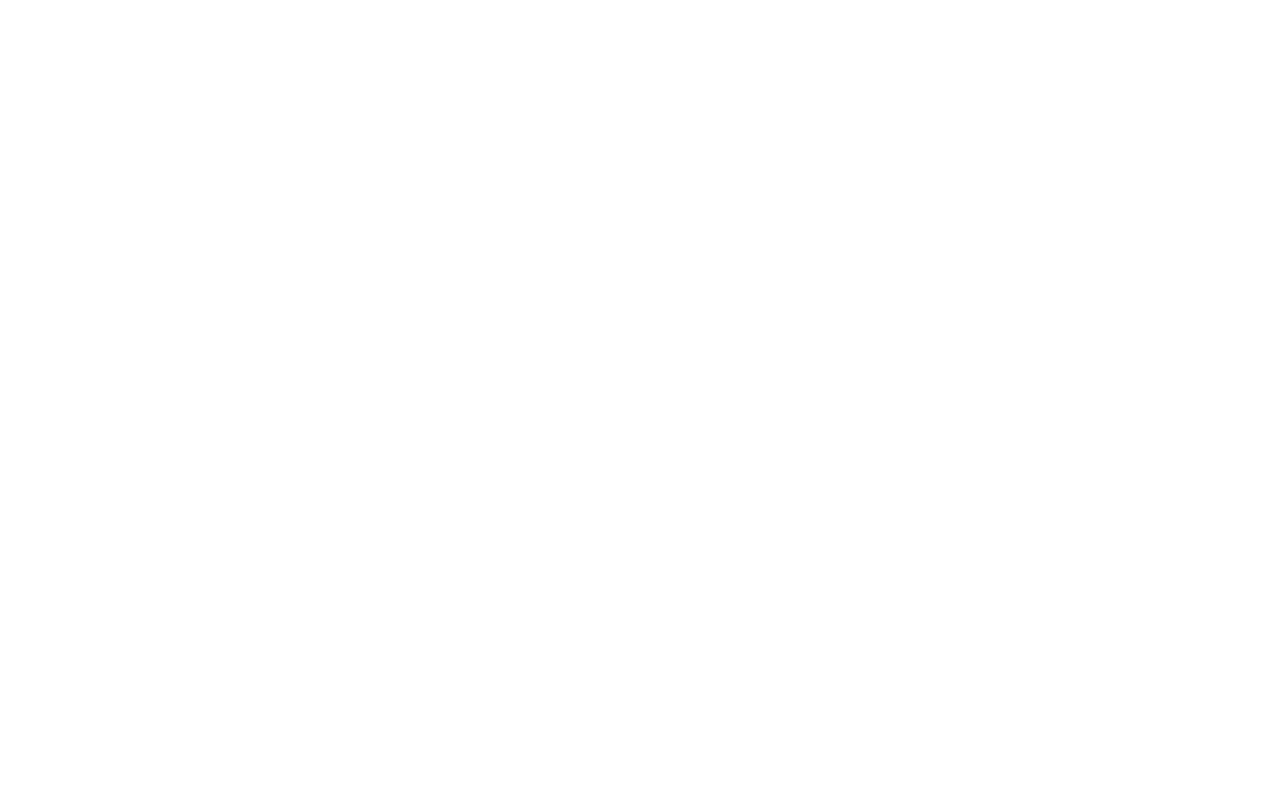
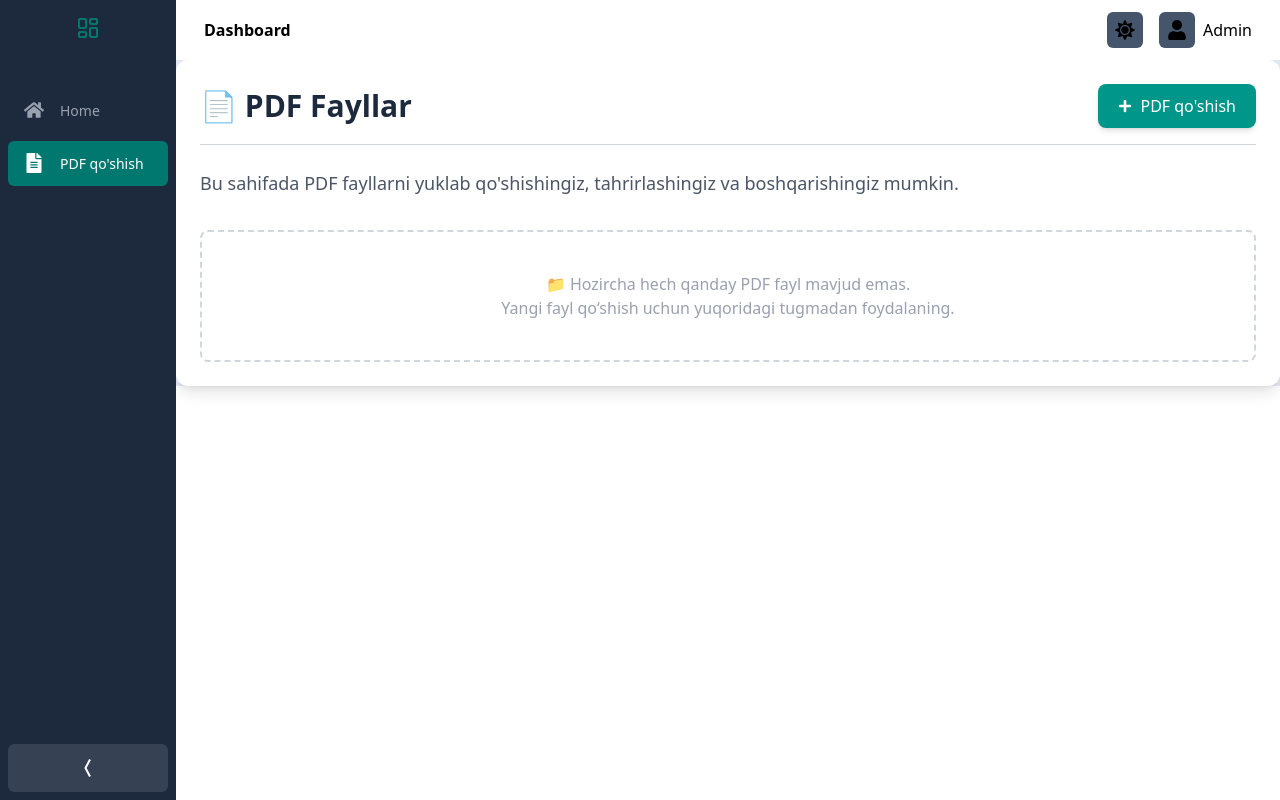
Before and after one commit to Husanjonazamov/qrcode-front, a React (Vite) app: page /dashboard/pdf in a window 1280 px wide. Before the commit this address had no page. Built offline with nearby package versions, Linux system fonts and the light colour scheme.

Commit message:
New g4f version: 0.5.4.5 (current: 0.3.9.7) | pip install -U g4f

```diff
--- a/src/App.jsx
+++ b/src/App.jsx
@@ -5,21 +5,38 @@
 import { BrowserRouter, Routes, Route, useLocation } from "react-router-dom";
 import LoginPage from "./components/Login/Login";
 import Dashboard from "./components/Dashboard/Dashboard";
+import PdfPage from "./components/PdfPage/PdfPage";
 
 
-const App = () => {
+
+function App() {
   return (
     <BrowserRouter>
       <Routes>
         <Route path="/" element={<LoginPage />} />
-        <Route path="/dashboard" element={<Dashboard />} />
 
+        <Route path="/dashboard" element={<Dashboard />}>
+          {/* Asosiy sahifa uchun Cards shu formatda */}
+          <Route
+            index
+            element={
+              <div className="w-full">
+                <div className="">
+                  <Cards />
+                </div>
+              </div>
+            }
+          />
+
+          <Route path="pdf" element={<PdfPage />} />
+        </Route>
       </Routes>
     </BrowserRouter>
-  )
-};
+  );
+}
 
 export default App;
+
 
 
 
--- a/src/components/Dashboard/Dashboard.jsx
+++ b/src/components/Dashboard/Dashboard.jsx
@@ -1,6 +1,8 @@
+// Dashboard.jsx
 import React, { useState, useEffect } from "react";
 import SideBar from "../Sidebar/Sidebar";
-import MainContent from "../Main/Main";
+import Header from "../Header/Header";
+import { Outlet } from "react-router-dom";
 
 const Dashboard = () => {
   const [darkMode, setDarkMode] = useState(true);
@@ -16,13 +18,23 @@
   const toggleSidebar = () => setIsOpen((prev) => !prev);
 
   return (
-    <div className={`flex font-Montserrat ${darkMode ? "dark bg-slate-900" : "bg-slate-100"}`}>
+    <div
+      className={`flex font-Montserrat ${
+        darkMode ? "dark bg-slate-900" : "bg-slate-100"
+      }`}
+    >
       <SideBar isOpen={isOpen} toggleSidebar={toggleSidebar} />
-      <MainContent
-        isOpen={isOpen}
-        toggleDarkMode={toggleDarkMode}
-        darkMode={darkMode}
-      />
+
+      <div
+        className={`flex-1 bg-slate-200 ${
+          isOpen ? "md:ml-44" : "ml-16"
+        } transition-all duration-300 dark:bg-white`}
+      >
+        <Header toggleDarkMode={toggleDarkMode} darkMode={darkMode} />
+        <div className="">
+          <Outlet />
+        </div>
+      </div>
     </div>
   );
 };
--- /dev/null
+++ b/src/components/PdfPage/PdfPage.jsx
@@ -0,0 +1,29 @@
+import React from "react";
+import { FaPlus } from "react-icons/fa";
+
+const PdfPage = () => {
+    return (
+        <div className="p-6 bg-white rounded-xl shadow-lg">
+            <div className="flex justify-between items-center mb-6 border-b border-gray-300 pb-4">
+                <h2 className="text-3xl font-extrabold text-slate-800">
+                    📄 PDF Fayllar
+                </h2>
+                <button className="flex items-center gap-2 bg-teal-600 hover:bg-teal-700 text-white font-medium px-5 py-2.5 rounded-lg shadow-md transition duration-300">
+                    <FaPlus className="text-sm" />
+                    PDF qo'shish
+                </button>
+            </div>
+
+            <p className="text-gray-600 text-lg leading-relaxed">
+                Bu sahifada PDF fayllarni yuklab qo'shishingiz, tahrirlashingiz va boshqarishingiz mumkin.
+            </p>
+
+            <div className="mt-8 border-2 border-dashed border-gray-300 rounded-lg p-10 text-center text-gray-400">
+                <p>📁 Hozircha hech qanday PDF fayl mavjud emas.</p>
+                <p>Yangi fayl qo‘shish uchun yuqoridagi tugmadan foydalaning.</p>
+            </div>
+        </div>
+    );
+};
+
+export default PdfPage;
--- a/src/components/Sidebar/MenuItem.jsx
+++ b/src/components/Sidebar/MenuItem.jsx
@@ -1,11 +1,24 @@
 import React from "react";
+import { useLocation, useNavigate } from "react-router-dom";
 
 
 
-const MenuItem = ({ icon: Icon, name, isOpen, isLgout }) => {
+const MenuItem = ({ icon: Icon, name, path, isOpen, isLgout }) => {
+    const navigate = useNavigate();
+    const location = useLocation();
+
+    const isActive = location.pathname === path;
+
+    const handleClick = () => {
+        navigate(path);
+    }
+
+
     return (
-        <div className={`m-2 flex cursor-pointer itens-center space-x-4 rounded-md px-4 py-3 text-gray-400 duration-500
-        hover:bg-teal-700 hover:text-white active:bg-teal-100
+        <div
+        onClick={handleClick}
+        className={`m-2 flex cursor-pointer itens-center space-x-4 rounded-md px-4 py-3 duration-300
+        ${isActive ? "bg-teal-700" : "text-gray-400 hover:bg-teal-700 hover:text-white"}
         ${
             isLgout ? "mt-auto hidden" : ""
         }
--- a/src/components/Sidebar/Sidebar.jsx
+++ b/src/components/Sidebar/Sidebar.jsx
@@ -29,6 +29,7 @@
                         key={index}
                         icon={item.icon}
                         name={item.name}
+                        path={item.path}
                         isOpen={isOpen}
                         isLgout={item.isLgout}
                     />
--- a/src/components/constants/index.jsx
+++ b/src/components/constants/index.jsx
@@ -5,10 +5,12 @@
     {
         icon: FaHome,
         name: "Home",
+        path: "/dashboard",
     },
     {
         icon: FaFileAlt,
-        name: "Document",
+        name: "PDF qo'shish",
+        path: "/dashboard/pdf",
     }
 ]
 
```
